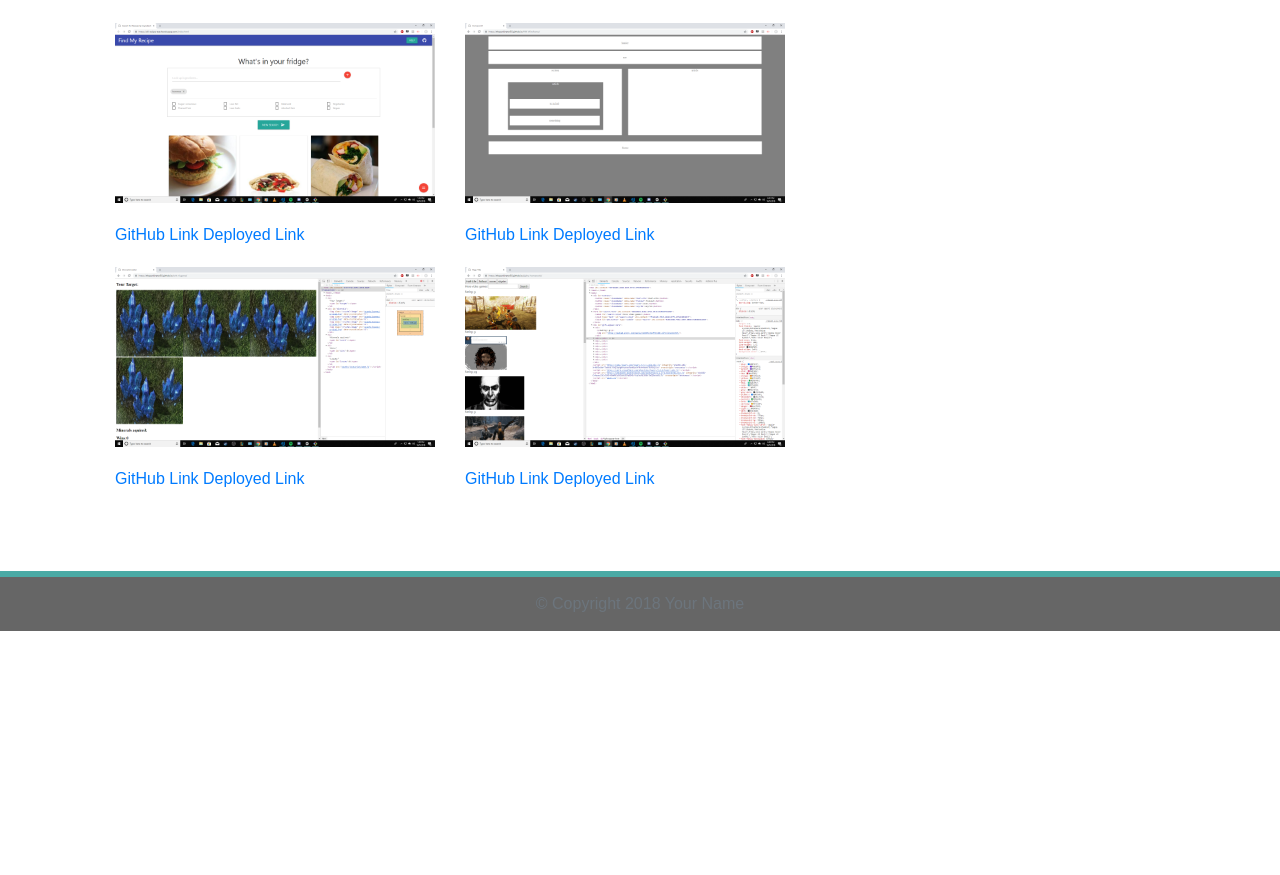
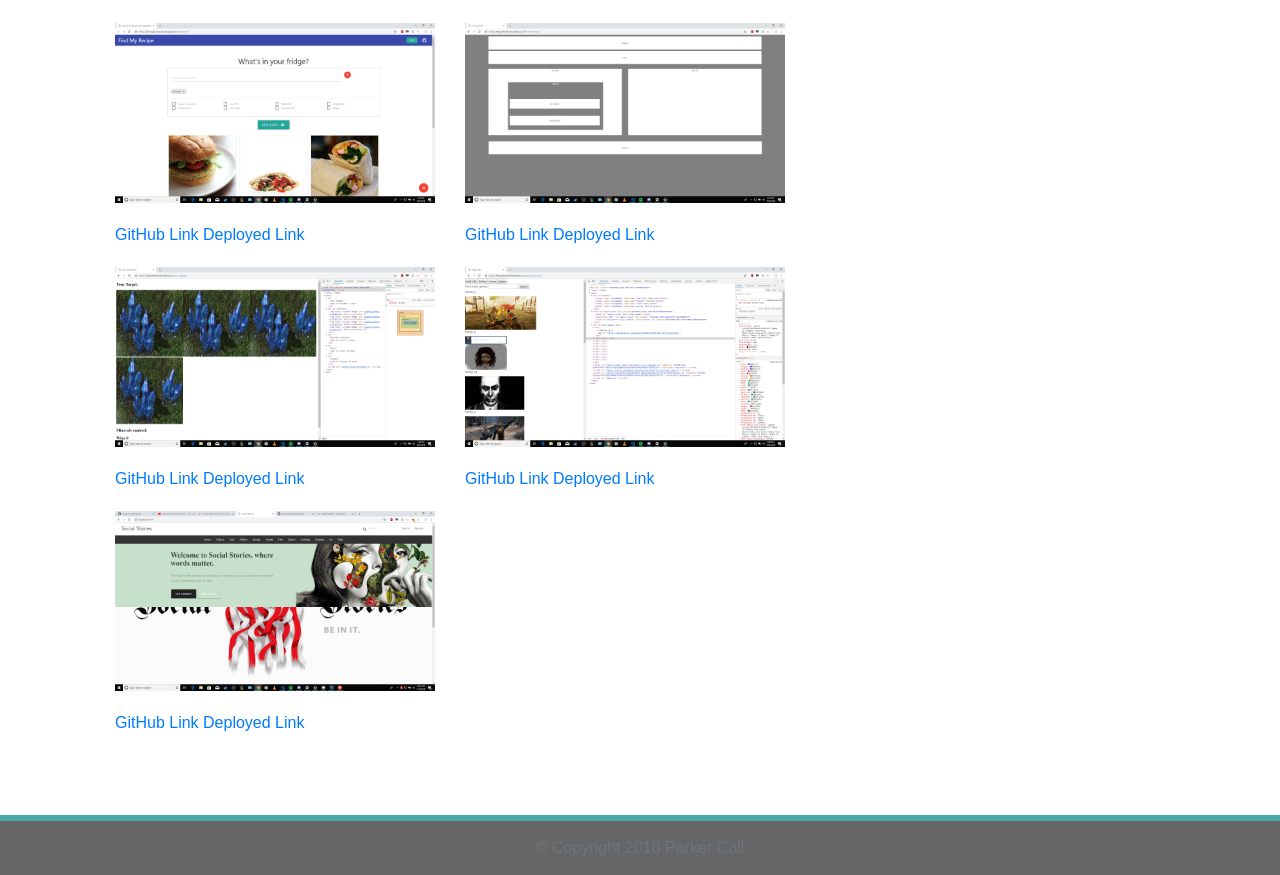
Before and after one commit to theparkinator56/Portfolio, a plain HTML site: page portfolio.html in a window 1280 px wide. Shown: the part 250-1125 px from the top of the page. Before the commit the page ends 881 px from the top, so only its background shows below. Drawn offline with nearby package versions, Linux system fonts and the light colour scheme.

Commit message:
Added project 2

```diff
--- a/portfolio.html
+++ b/portfolio.html
@@ -79,6 +79,11 @@
               <a href="https://github.com/theparkinator56/giphy-homework">GitHub Link</a>
               <a href="https://theparkinator56.github.io/giphy-homework/">Deployed Link</a>
             </div>
+            <div class="col-sm-6 col-md-12 col-lg-6">
+              <img class="img-fluid port-image" src="assets\images\Screenshot(51).png" alt="">
+              <a href="https://github.com/seeseexiong/Project2">GitHub Link</a>
+              <a href="https://project2-social-stories.herokuapp.com/">Deployed Link</a>
+            </div>
           </div>
           </div>
         </article>
@@ -91,7 +96,7 @@
   <footer class="footer">
     <div class="two-toned-footer-color"></div>
     <p class="text-muted text-muted-footer text-center">
-      &copy; Copyright 2018 Your Name
+      &copy; Copyright 2018 Parker Call
     </p>
   </footer>
   <!-- End of footer -->
```
Also changed, not shown: assets/images/Screenshot(51).png (added).
